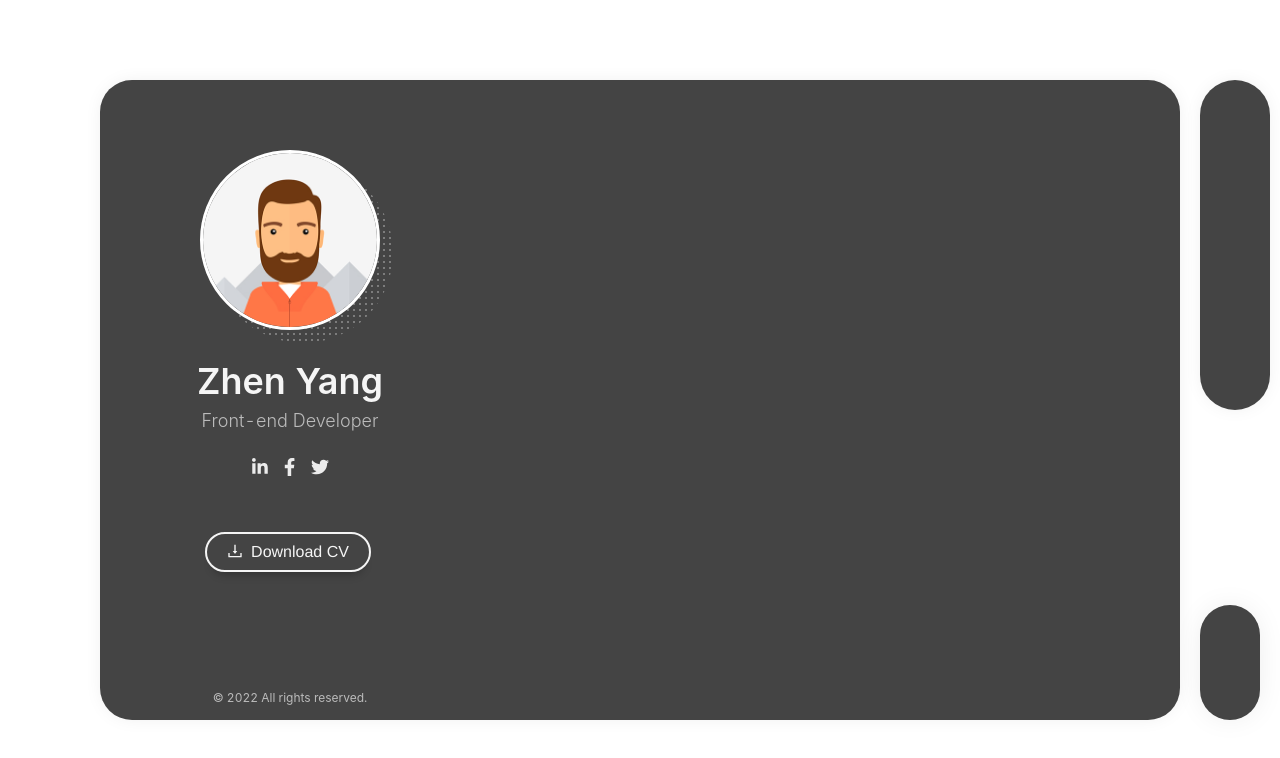
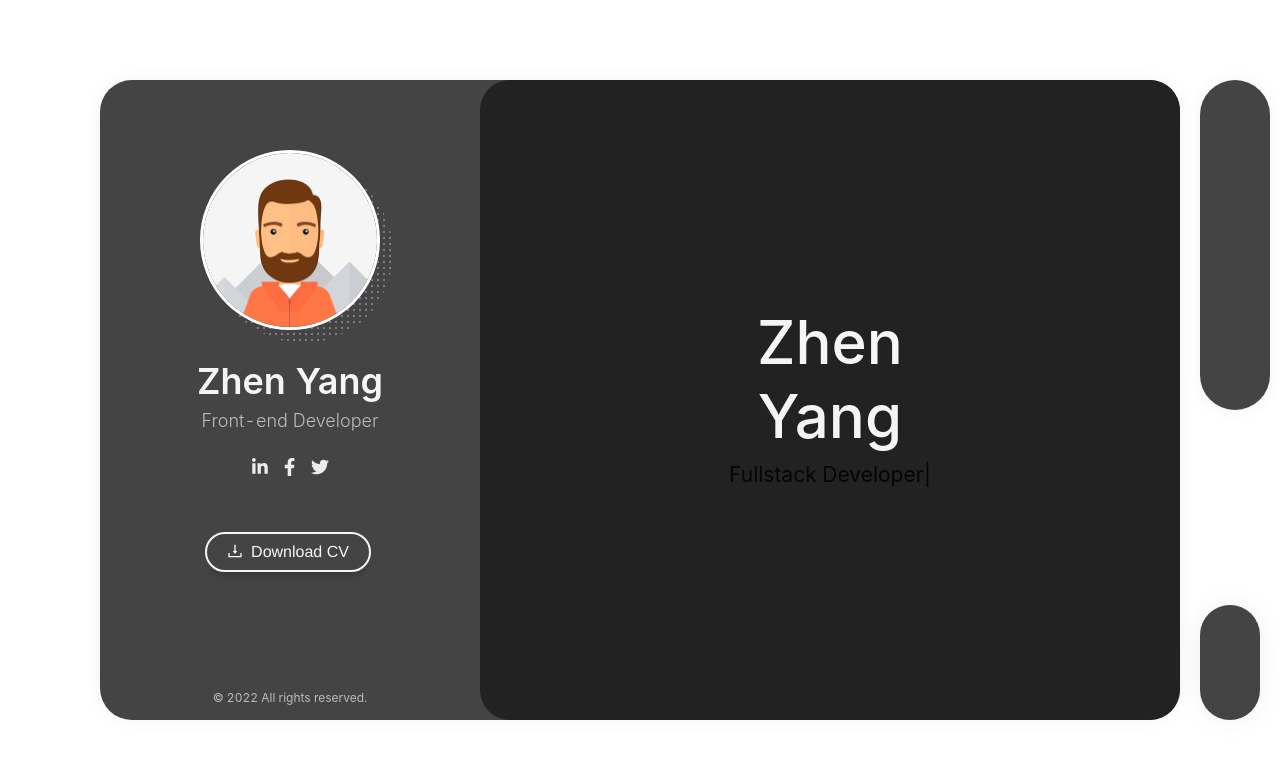
Before and after one commit to 13146939zhenyang/zy-resume, a React (Create React App) app: page /#home in a window 1280 px wide. Shown: the top 758 px of the page. Built offline with nearby package versions, Linux system fonts and the light colour scheme.

Commit message:
build home page and fix side-nav index bug

```diff
--- a/public/styles/site/_layout/_layout.scss
+++ b/public/styles/site/_layout/_layout.scss
@@ -25,6 +25,7 @@
         border-radius: 0px;
         min-height: 100vh;
     }
+
     &_header {
         float: left;
         width: 100%;
@@ -35,6 +36,26 @@
         text-align: center;
         padding: 70px 30px 45px;
         overflow: auto;
+    }
+
+    &_content {
+        position: absolute;
+        right: 0;
+        background-color: transparent;
+        height: 100%;
+        width: 100%;
+        max-width: calc(100% - 380px);
+
+        &--animated-sections {
+            position: relative;
+            height: 100%;
+            -webkit-perspective: 1500px;
+            -moz-perspective: 1500px;
+            perspective: 1500px;
+            -webkit-backface-visibility: hidden;
+            -moz-backface-visibility: hidden;
+            backface-visibility: hidden;
+        }
     }
 }
 
@@ -68,6 +89,7 @@
             transition: all .3s ease-in-out;
 
             &:hover {
+				color: $blue;
                 .hover-tab {
                     visibility: visible;
                     opacity: 1;
@@ -112,7 +134,7 @@
     z-index: 98;
     list-style: none;
     bottom: 0;
-    box-shadow: 0 0 30px -5px rgba(0, 0, 0, 10%);
+    box-shadow: 0 0 20px -5px rgba(0, 0, 0, 10%);
     -webkit-box-shadow: 0 0 30px -5px rgba(0, 0, 0, 10%);
     -moz-box-shadow: 0 0 30px -5px rgba(0, 0, 0, .15);
 
--- /dev/null
+++ b/public/styles/site/_pages/_animatedPage.scss
@@ -0,0 +1,84 @@
+.animated-section {
+    position: absolute;
+    background-color: #222;
+    height: 100%;
+    width: 100%;
+    border-radius: 30px;
+    padding: 60px;
+    overflow: auto;
+    visibility: hidden;
+    opacity: 0;
+    -webkit-backface-visibility: hidden;
+    -moz-backface-visibility: hidden;
+    backface-visibility: hidden;
+    -webkit-transform: translate3d(0, 0, 0);
+    -moz-transform: translate3d(0, 0, 0);
+    transform: translate3d(0, 0, 0);
+    background-repeat: no-repeat;
+    background-position: center;
+    background-position: 50% 50%;
+    background-size: cover;
+}
+
+.section-active {
+    opacity: 1;
+    overflow: auto;
+    visibility: visible;
+    z-index: 99;
+}
+
+.section-content {
+    vertical-align: middle;
+    width: 100%;
+    align-items: center;
+    display: flex;
+    display: -ms-flexbox;
+    -ms-flex-pack: center;
+    justify-content: center;
+    flex-direction: column;
+    height: 100%;
+    display: -webkit-box;
+    display: -moz-box;
+    display: -ms-flexbox;
+    display: -webkit-flex;
+    display: flex;
+    -webkit-box-direction: normal;
+    -moz-box-direction: normal;
+    -webkit-box-orient: horizontal;
+    -moz-box-orient: horizontal;
+    -webkit-flex-direction: row;
+    -ms-flex-direction: row;
+    flex-direction: row;
+    -webkit-flex-wrap: wrap;
+    -ms-flex-wrap: wrap;
+    flex-wrap: wrap;
+    -webkit-box-pack: center;
+    -moz-box-pack: center;
+    -webkit-justify-content: center;
+    -ms-flex-pack: center;
+    justify-content: center;
+    -webkit-align-content: stretch;
+    -ms-flex-line-pack: stretch;
+    align-content: stretch;
+    -webkit-box-align: center;
+    -moz-box-align: center;
+    -webkit-align-items: center;
+    -ms-flex-align: center;
+    align-items: center;
+    text-align: center;
+
+    h2 {
+        color: #f5f5f5;
+        font-size: 60px;
+        line-height: 74px;
+        margin: 0;
+        text-align: center;
+    }
+
+	&--title {
+		&_typed {
+			font-size: 21px;
+			margin: 5px 0;
+		}
+	}
+}
--- a/public/styles/site/main.scss
+++ b/public/styles/site/main.scss
@@ -5,3 +5,8 @@
 @import './_layout/_layout.scss';
 @import './_components/_header.scss';
 @import './_components/_button.scss';
+@import './_pages/_animatedPage.scss';
+
+.full-width {
+	width: 100% !important;
+}
--- a/src/index.scss
+++ b/src/index.scss
@@ -48,6 +48,6 @@ a {
 	&:hover {
 		color: -webkit-link;
 		cursor: pointer;
-		text-decoration: underline;
+		text-decoration: none;
 	}
 }
--- a/src/layout/CardContainer.jsx
+++ b/src/layout/CardContainer.jsx
@@ -1,6 +1,7 @@
 import React from "react";
 import { useEffect, useState } from "react";
 import Header from "../components/Header";
+import Home from "../pages/Home";
 
 const CardContainer = (props) => {
   const [activeItem, setActiveItem] = useState("home");
@@ -38,12 +39,24 @@ const CardContainer = (props) => {
 		<section className="card-container_header">
 			<Header />
 		</section>
+		<section className="card-container_content">
+			<div className="card-container_content--animated-sections">
+			<section className="animated-section section-active">
+				<Home />
+			</section>
+			<section className="animated-section"></section>
+			<section className="animated-section"></section>
+			<section className="animated-section"></section>
+			<section className="animated-section"></section>
+			</div>
+		</section>
+		{/* Nav Section */}
         <ul className="card-nav">
           <li className="card-nav_nav-item">
             <a
               href="#home"
               className={activeItem === "home" ? "active" : ""}
-              onClick={() => setActiveItem("home")}
+              onClick={() => {setActiveItem("home"); setIndex(0)}}
             >
               <span className="menu-icon lnr lnr-home"></span>
               <span className="hover-tab">Home</span>
@@ -53,7 +66,7 @@ const CardContainer = (props) => {
             <a
               href="#about-me"
               className={activeItem === "about-me" ? "active" : ""}
-              onClick={() => setActiveItem("about-me")}
+              onClick={() => {setActiveItem("about-me"); setIndex(1)}}
             >
               <span className="menu-icon lnr lnr-user"></span>
               <span className="hover-tab">About me</span>
@@ -63,7 +76,7 @@ const CardContainer = (props) => {
             <a
               href="#resume"
               className={activeItem === "resume" ? "active" : ""}
-              onClick={() => setActiveItem("resume")}
+              onClick={() => {setActiveItem("resume"); setIndex(2)}}
             >
               <span className="menu-icon lnr lnr-graduation-hat"></span>
               <span className="hover-tab">Resume</span>
@@ -73,7 +86,7 @@ const CardContainer = (props) => {
             <a
               href="#portfolio"
               className={activeItem === "portfolio" ? "active" : ""}
-              onClick={() => setActiveItem("portfolio")}
+              onClick={() => {setActiveItem("portfolio"); setIndex(3)}}
             >
               <span className="menu-icon lnr lnr-briefcase"></span>
               <span className="hover-tab">Portfolio</span>
@@ -83,7 +96,7 @@ const CardContainer = (props) => {
             <a
               href="#blog"
               className={activeItem === "blog" ? "active" : ""}
-              onClick={() => setActiveItem("blog")}
+              onClick={() => {setActiveItem("blog"); setIndex(4)}}
             >
               <span className="menu-icon lnr lnr-book"></span>
               <span className="hover-tab">Blog</span>
@@ -93,7 +106,7 @@ const CardContainer = (props) => {
             <a
               href="#contact"
               className={activeItem === "contact" ? "active" : ""}
-              onClick={() => setActiveItem("contact")}
+              onClick={() => {setActiveItem("contact"); setIndex(5)}}
             >
               <span className="menu-icon lnr lnr-envelope"></span>
               <span className="hover-tab">Contact</span>
--- /dev/null
+++ b/src/pages/Home.jsx
@@ -0,0 +1,40 @@
+import { Row, Col } from "antd";
+import { useRef, useEffect } from "react";
+import Typed from "typed.js";
+
+const Home = () => {
+  const el = useRef(null);
+  const typed = useRef(null);
+  useEffect(() => {
+    const options = {
+      strings: ["Frontend Developer", "Fullstack Developer", "Web Developer"],
+      typeSpeed: 50,
+      backSpeed: 80,
+      smartBackspace: true,
+      loop: true,
+      loopCount: Infinity,
+    };
+
+    typed.current = new Typed(el.current, options);
+
+    return () => {
+      typed.current.destroy();
+    };
+  }, []);
+
+  return (
+    <div className="section-content">
+      <Row className="full-width" justify="center">
+        <Col sm={12} md={12} lg={12}>
+          <div className="section-content--title">
+            <h2>Zhen Yang</h2>
+            <div className="section-content--title_typed">
+              <span ref={el} />
+            </div>
+          </div>
+        </Col>
+      </Row>
+    </div>
+  );
+};
+export default Home;
```
Also changed, not shown: src/pages/AboutMe.jsx (added), src/pages/Blog.jsx (added), src/pages/Contact.jsx (added), src/pages/Portfolio.jsx (added), src/pages/Resume.jsx (added). Lines whose indentation alone changed are shown as unchanged.
